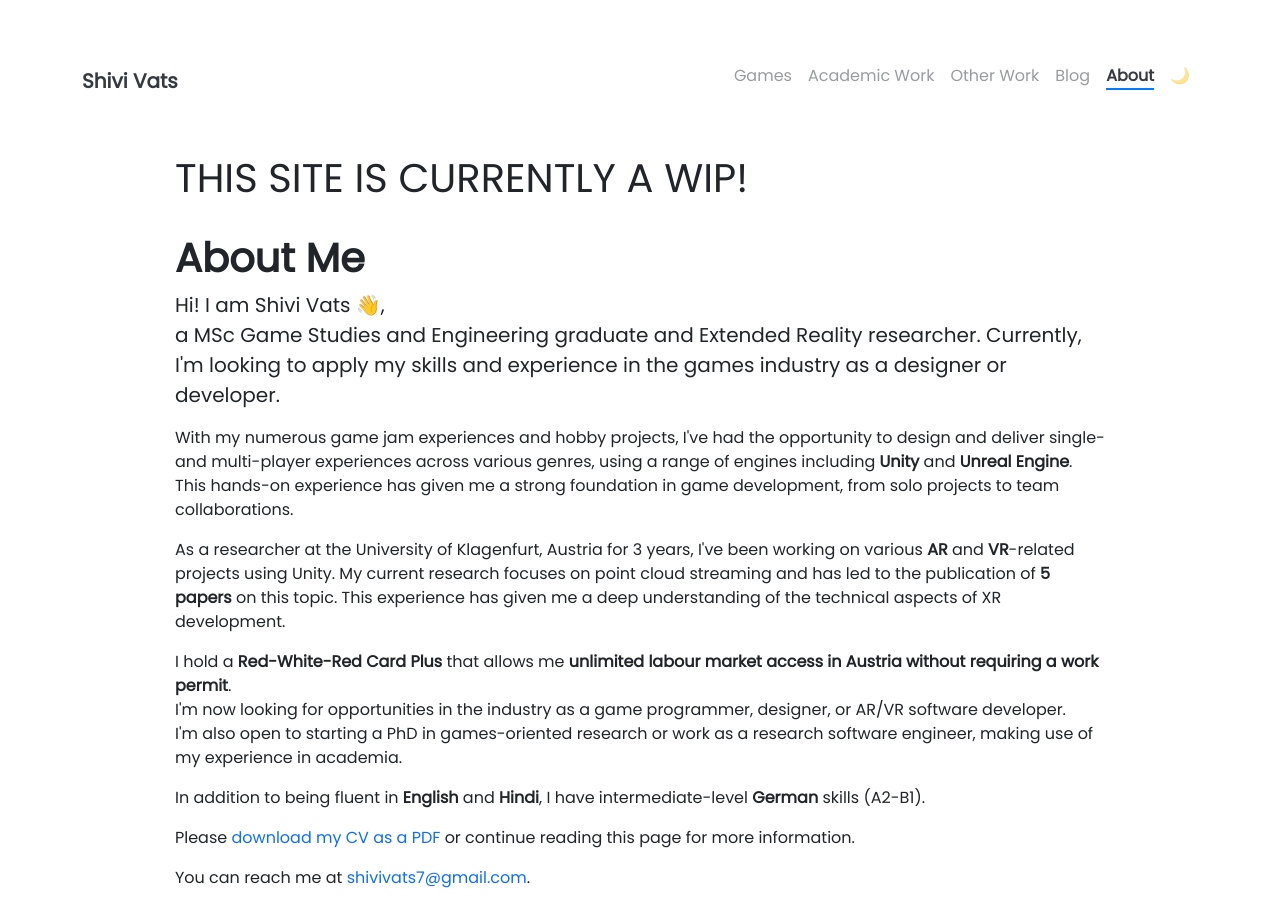
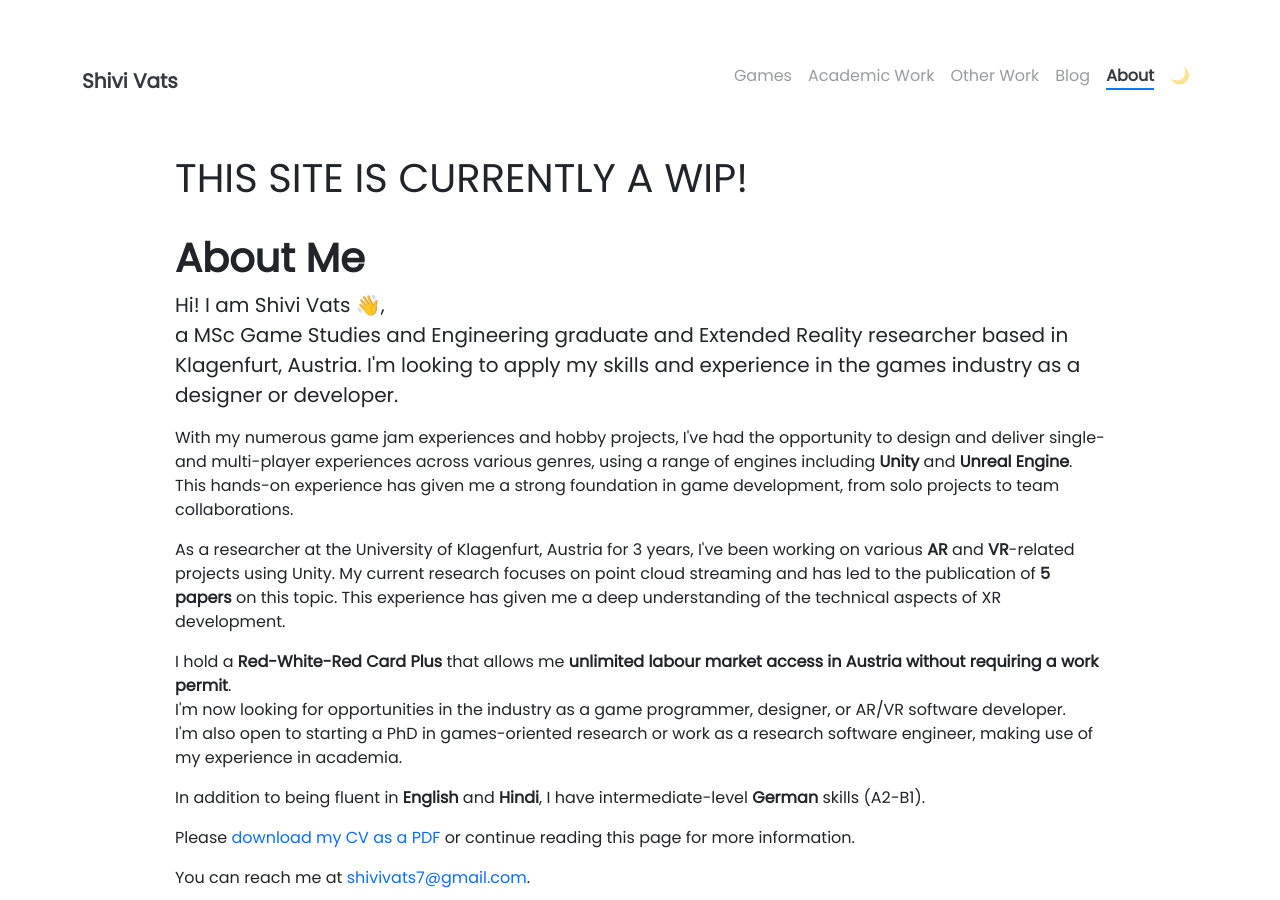
Before and after one commit to shivivats/shivivats.github.io, a Jekyll site: the page built from pages/about.md, in a window 1280 px wide and 900 px high. Built offline with Jekyll 4.4.1, drawn with Linux system fonts in a browser that asks for light colours; emoji names are drawn with the system emoji font.

Commit message:
more formatting changes and small additions

```diff
--- a/_includes/about/stats.html
+++ b/_includes/about/stats.html
@@ -10,9 +10,11 @@
             <div>
                 <h3 class="fs-2 text-body-emphasis">Languages</h3>
                 <p>
-                    <strong>Hindi:</strong> C2 (Native) <br />
-                    <strong>English:</strong> C2 (Fluent) <br />
-                    <strong>German:</strong> A2-B1 (Intermediate)
+                <ul class="list-unstyled">
+                    <li><strong>Hindi:</strong> C2 (Native)</li>
+                    <li><strong>English:</strong> C2 (Fluent)</li>
+                    <li><strong>German:</strong> A2-B1 (Intermediate)</li>
+                </ul>
                 </p>
                 <!-- <a href="#" class="btn btn-primary">
                     Primary button
@@ -28,11 +30,13 @@
             <div>
                 <h3 class="fs-2 text-body-emphasis">Tech Stack</h3>
                 <p>
-                    Unity, C# <br />
-                    Unreal Engine, C++, Blueprints <br />
-                    Android, JAVA <br />
-                    Python, NumPy, Flask <br />
-                    MRTK2, ARCore <br />
+                <ul class="list-unstyled">
+                    <li>Unity, C#</li>
+                    <li>Unreal Engine, C++, Blueprints</li>
+                    <li>Android, JAVA</li>
+                    <li>Python, NumPy, Flask</li>
+                    <li>MRTK2, ARCore</li>
+                </ul>
                 </p>
                 <!-- <a href="#" class="btn btn-primary">
                     Primary button
@@ -48,10 +52,12 @@
             <div>
                 <h3 class="fs-2 text-body-emphasis">Socials</h3>
                 <p>
-                    <i class="fab fa-brands fa-linkedin"></i> <a>Shivi Vats</a><br />
-                    <i class="fab fa-brands fa-github"></i> <a>shivivats</a><br />
-                    <i class="fab fa-brands fa-github"></i> <a>shivivats-aau</a><br />
-                    <i class="fab fa-brands fa-itch-io"></i> <a>zarroc</a>
+                <ul class="list-unstyled">
+                    <li><i class="fab fa-brands fa-linkedin"></i> <a>Shivi Vats</a></li>
+                    <li><i class="fab fa-brands fa-github"></i> <a>shivivats</a></li>
+                    <li><i class="fab fa-brands fa-github"></i> <a>shivivats-aau</a></li>
+                    <li><i class="fab fa-brands fa-itch-io"></i> <a>zarroc</a></li>
+                </ul>
                 </p>
                 <!-- <a href="#" class="btn btn-primary">
                     Primary button
--- a/_includes/summary.html
+++ b/_includes/summary.html
@@ -1,4 +1,4 @@
-<p class="lead">a MSc Game Studies and Engineering graduate and Extended Reality researcher. Currently, I'm looking to apply my skills and experience in the games industry as a designer or developer.</p>
+<p class="lead">a MSc Game Studies and Engineering graduate and Extended Reality researcher based in Klagenfurt, Austria. I'm looking to apply my skills and experience in the games industry as a designer or developer.</p>
 <p>With my numerous game jam experiences and hobby projects, I've had the opportunity to design and deliver single- and multi-player experiences across various genres, using a range of engines including <strong>Unity</strong> and <strong>Unreal Engine</strong>. This hands-on experience has given me a strong foundation in game development, from solo projects to team collaborations.</p>
 <p>As a researcher at the University of Klagenfurt, Austria for 3 years, I've been working on various <strong>AR</strong> and <strong>VR</strong>-related projects using Unity. My current research focuses on point cloud streaming and has led to the publication of <strong>5 papers</strong> on this topic. This experience has given me a deep understanding of the technical aspects of XR development.</p>
 <p>I hold a <strong>Red-White-Red Card Plus</strong> that allows me <strong>unlimited labour market access in Austria without requiring a work permit</strong>.<br />
```
